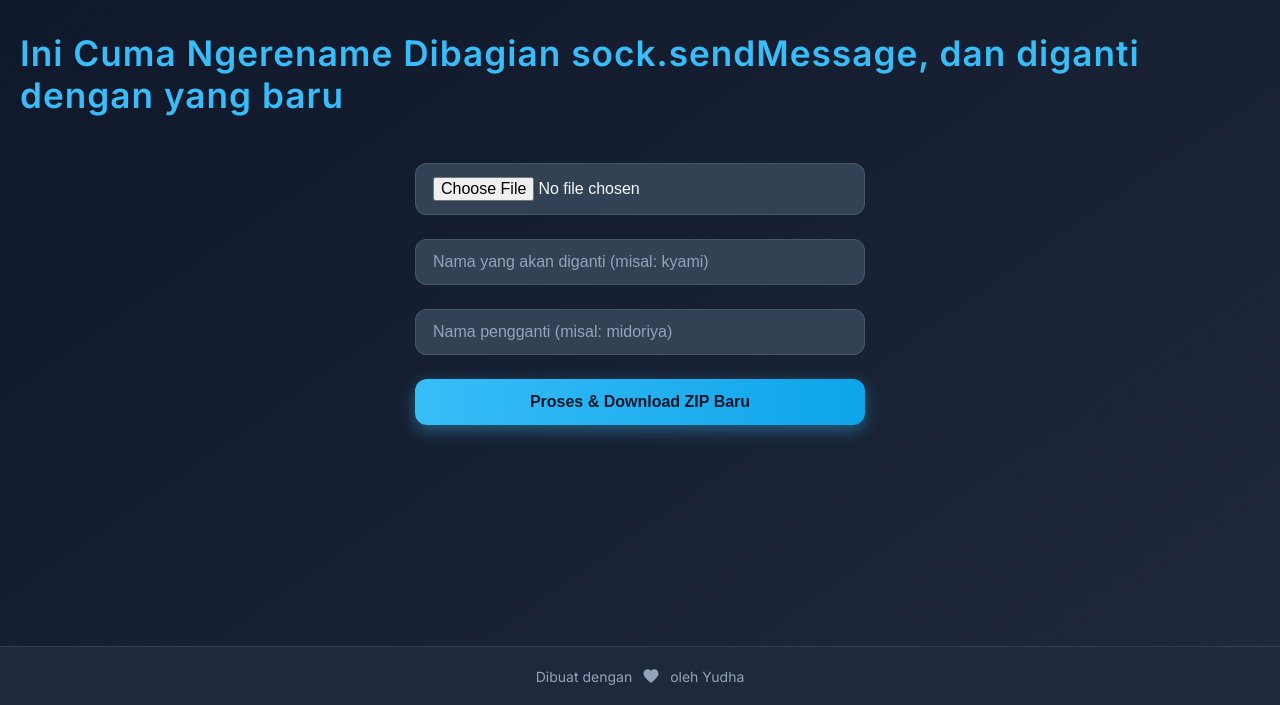
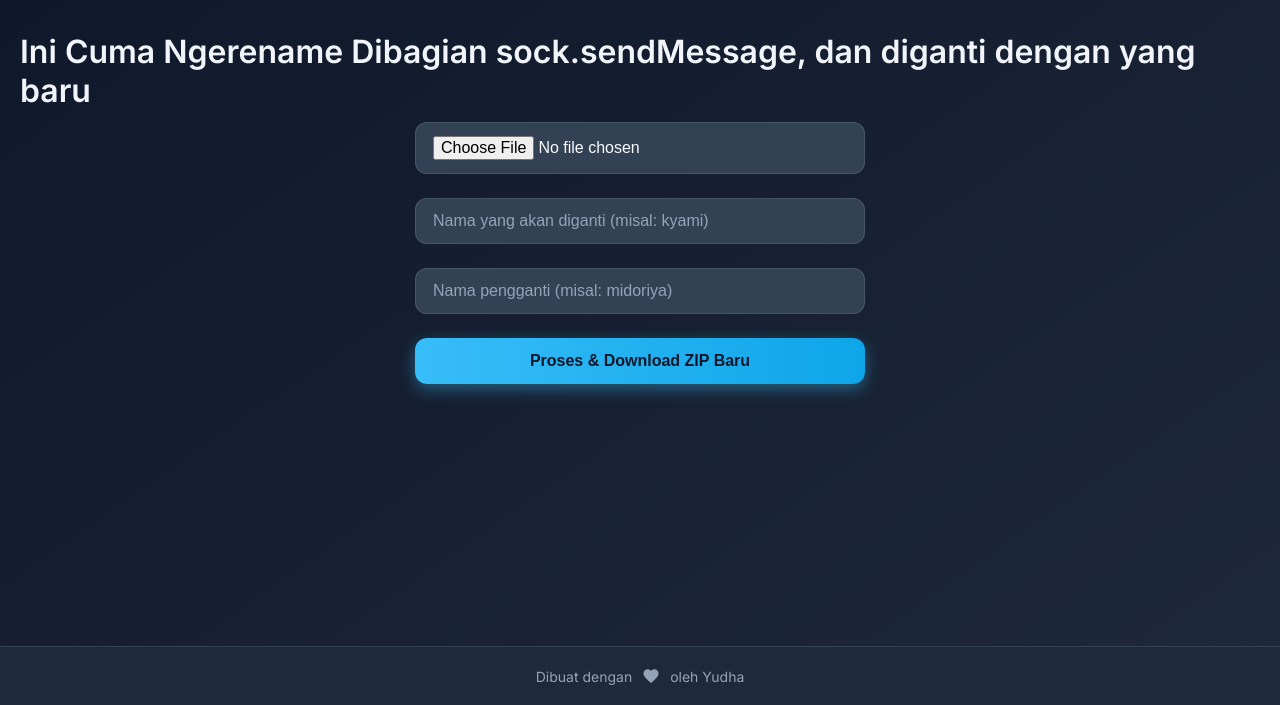
Before and after one commit to Gilangtampan12/rename-script, a plain HTML site: page index.html in a window 1280 px wide. Shown: the part 95-800 px from the top of the page. Drawn offline with nearby package versions, Linux system fonts and the light colour scheme.

Commit message:
Update index.html

```diff
--- a/index.html
+++ b/index.html
@@ -123,7 +123,7 @@
 </head>
 <body>
   <h2>Ganti Nama dalam File ZIP</h2>
-  <h2>Ini Cuma Ngerename Dibagian sock.sendMessage, dan diganti dengan yang baru</h2>
+  <h1>Ini Cuma Ngerename Dibagian sock.sendMessage, dan diganti dengan yang baru</h1>
   <input type="file" id="zipInput" accept=".zip">
   <input type="text" id="oldName" placeholder="Nama yang akan diganti (misal: kyami)">
   <input type="text" id="newName" placeholder="Nama pengganti (misal: midoriya)">
```
